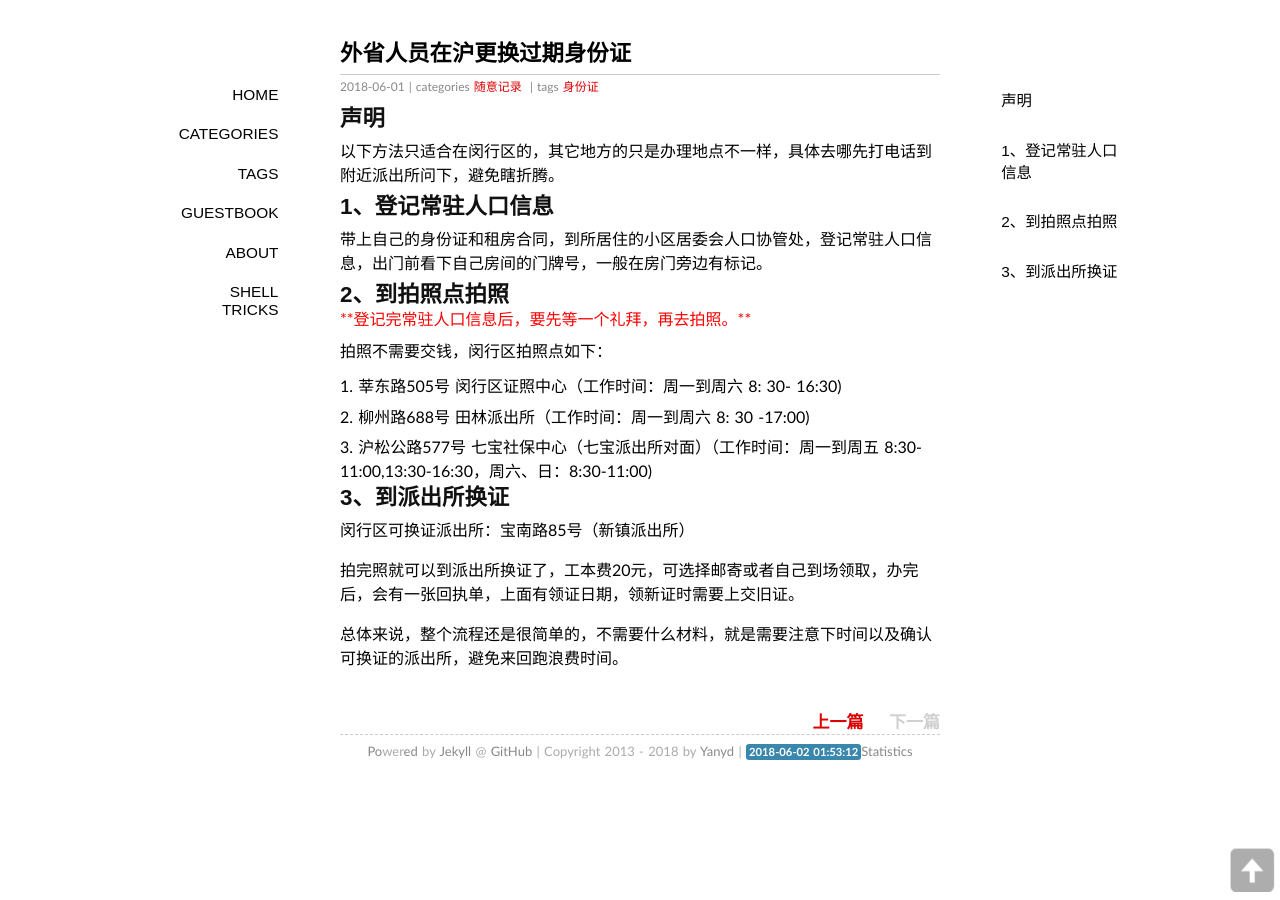
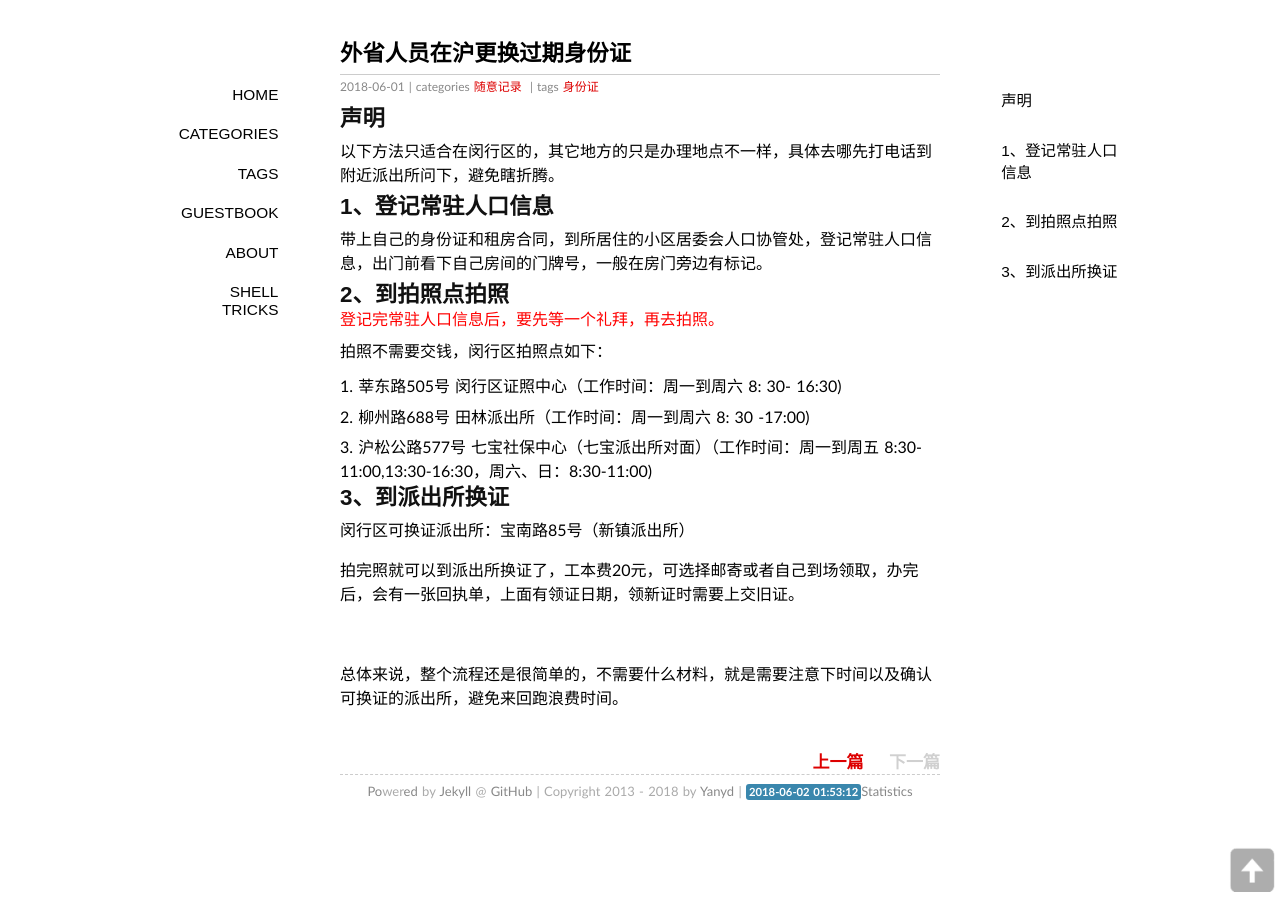
Before and after one commit to Yanyd/Yanyd.github.io, a Jekyll site: the page built from _posts/2018-06-01-replacement-of-an-expired-id-card-in-shang-hai.md, in a window 1280 px wide. Built offline with Jekyll 4.4.1, drawn with Linux system fonts in a browser that asks for light colours; some web fonts are replaced.

Commit message:
add post

```diff
--- a/_posts/2018-06-01-replacement-of-an-expired-id-card-in-shang-hai.md
+++ b/_posts/2018-06-01-replacement-of-an-expired-id-card-in-shang-hai.md
@@ -16,23 +16,23 @@ tags:
 ## 声明
 
 以下方法只适合在闵行区的，其它地方的只是办理地点不一样，具体去哪先打电话到附近派出所问下，避免瞎折腾。
-
+<br/>
 
 ## 1、登记常驻人口信息
 
 带上自己的身份证和租房合同，到所居住的小区居委会人口协管处，登记常驻人口信息，出门前看下自己房间的门牌号，一般在房门旁边有标记。
-
+<br/>
 
 ## 2、到拍照点拍照
 
-<font color="red">**登记完常驻人口信息后，要先等一个礼拜，再去拍照。**</font>
+<font color="red">登记完常驻人口信息后，要先等一个礼拜，再去拍照。</font>
 
 拍照不需要交钱，闵行区拍照点如下：
 
 1. 莘东路505号 闵行区证照中心（工作时间：周一到周六 8: 30- 16:30)
 2. 柳州路688号 田林派出所（工作时间：周一到周六 8: 30 -17:00)
 3. 沪松公路577号 七宝社保中心（七宝派出所对面）（工作时间：周一到周五 8:30-11:00,13:30-16:30，周六、日：8:30-11:00)
-
+<br/>
 
 ## 3、到派出所换证
 
@@ -40,7 +40,7 @@ tags:
 
 拍完照就可以到派出所换证了，工本费20元，可选择邮寄或者自己到场领取，办完后，会有一张回执单，上面有领证日期，领新证时需要上交旧证。
 
-
+<br/>
 
 
 总体来说，整个流程还是很简单的，不需要什么材料，就是需要注意下时间以及确认可换证的派出所，避免来回跑浪费时间。
```
